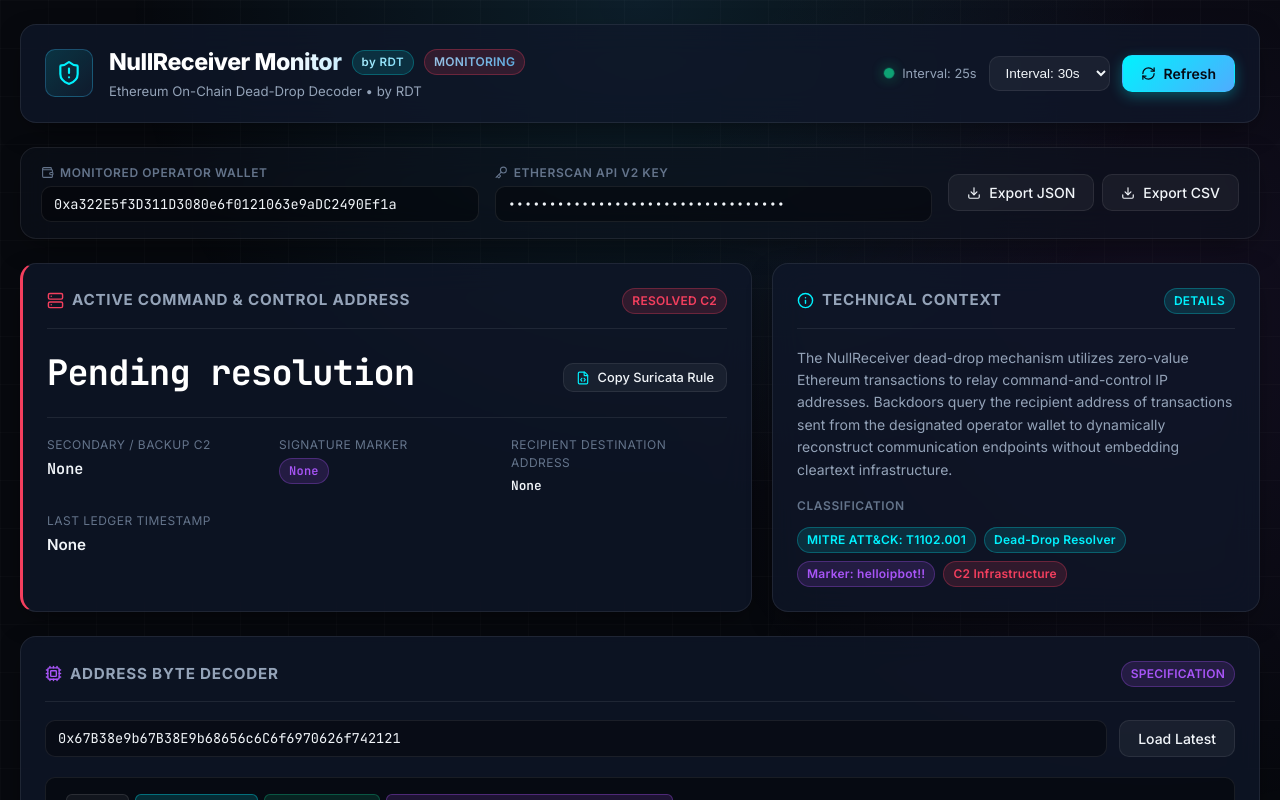
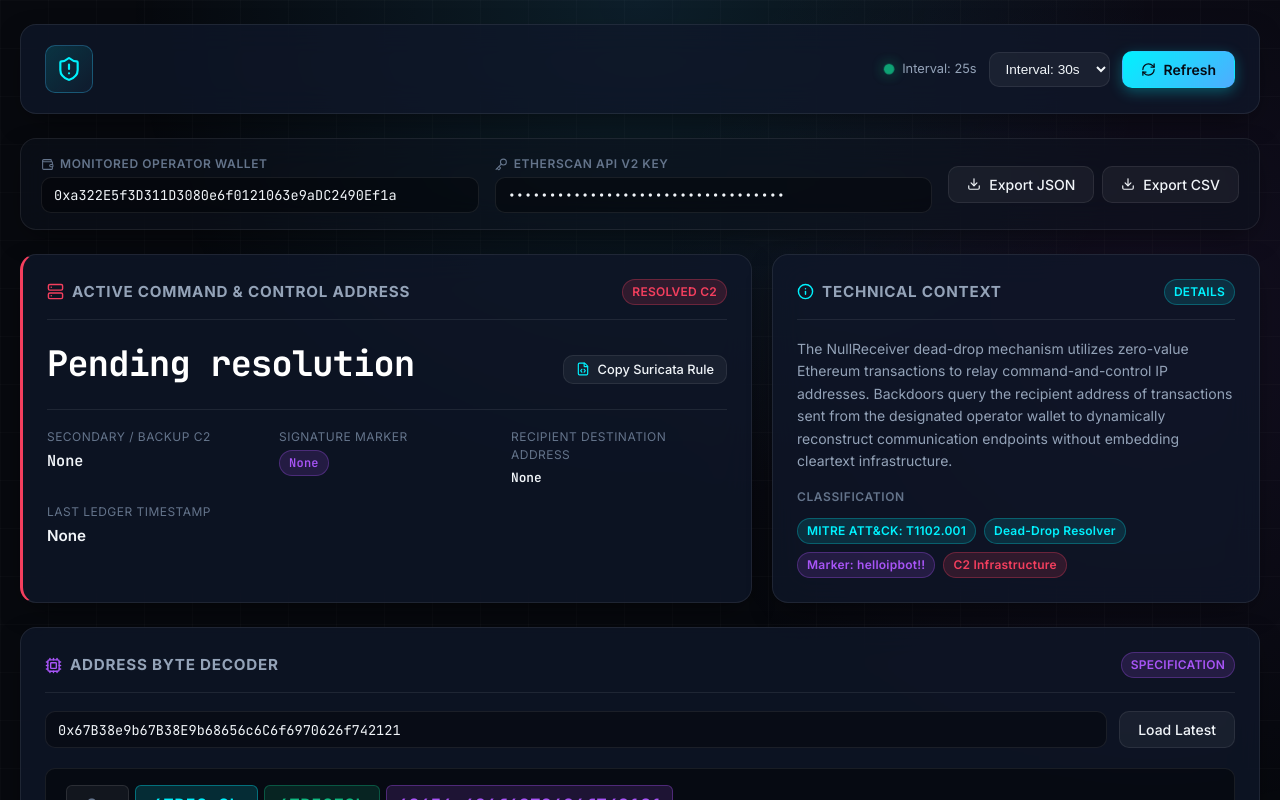
Before and after one commit to RD-Tarun/nullreceiver-sentinel, a React (Vite) app: page / in a window 1280 px wide. Shown: the top 800 px of the page. Built offline with nearby package versions, Linux system fonts and the light colour scheme; no server answers.

Commit message:
style: remove by RDT from header and keep in footer

```diff
--- a/src/App.jsx
+++ b/src/App.jsx
@@ -257,16 +257,7 @@ export default function App() {
           <div className="brand-icon-box">
             <ShieldAlert size={26} />
           </div>
-          <div>
-            <h1 className="brand-title">
-              NullReceiver Monitor
-              <span className="badge badge-cyan" style={{ fontSize: '0.72rem', letterSpacing: '0.04em' }}>by RDT</span>
-              <span className="badge badge-threat">MONITORING</span>
-            </h1>
-            <p className="brand-subtitle">
-              Ethereum On-Chain Dead-Drop Decoder &bull; by RDT
-            </p>
-          </div>
+
         </div>
 
         <div className="header-controls">
```
